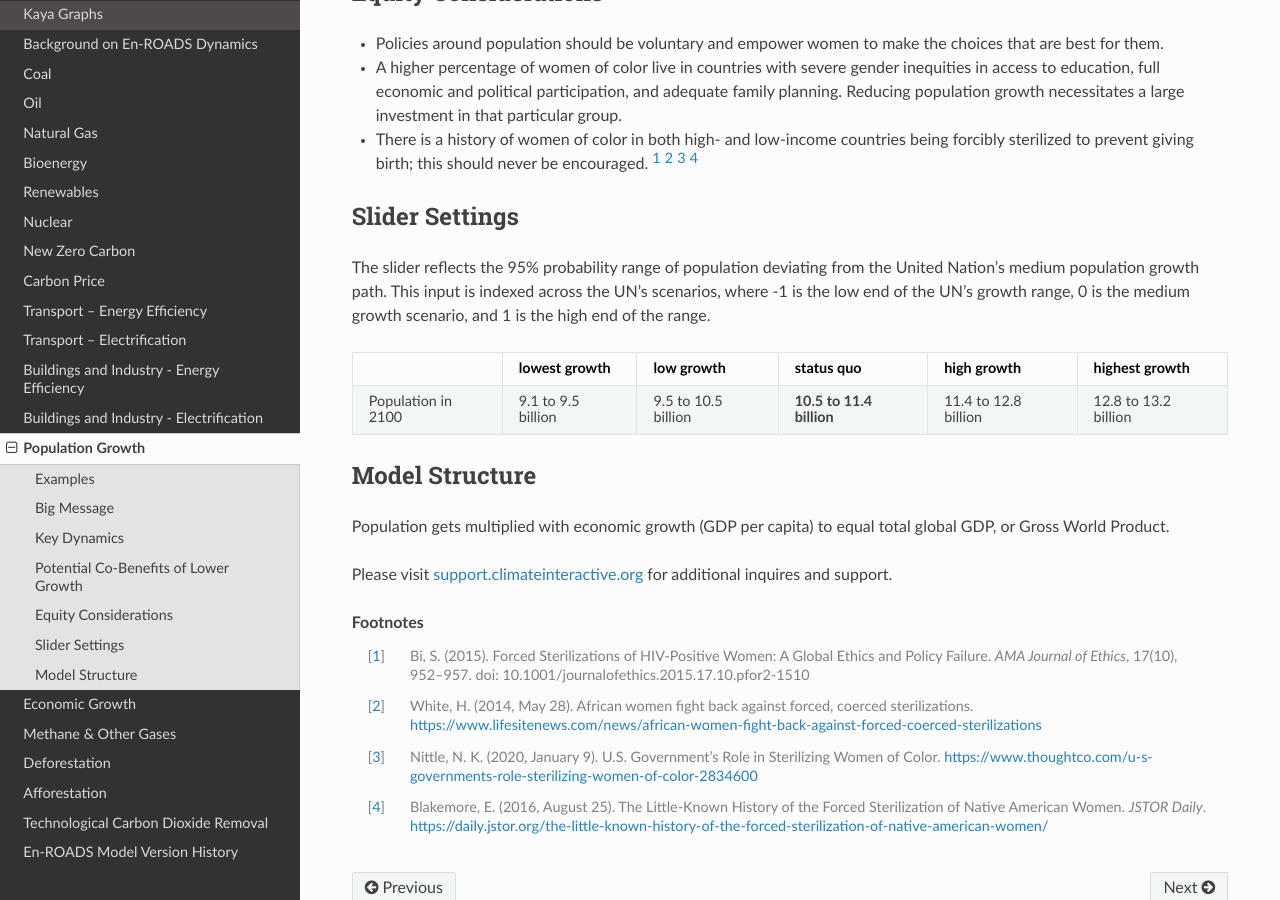
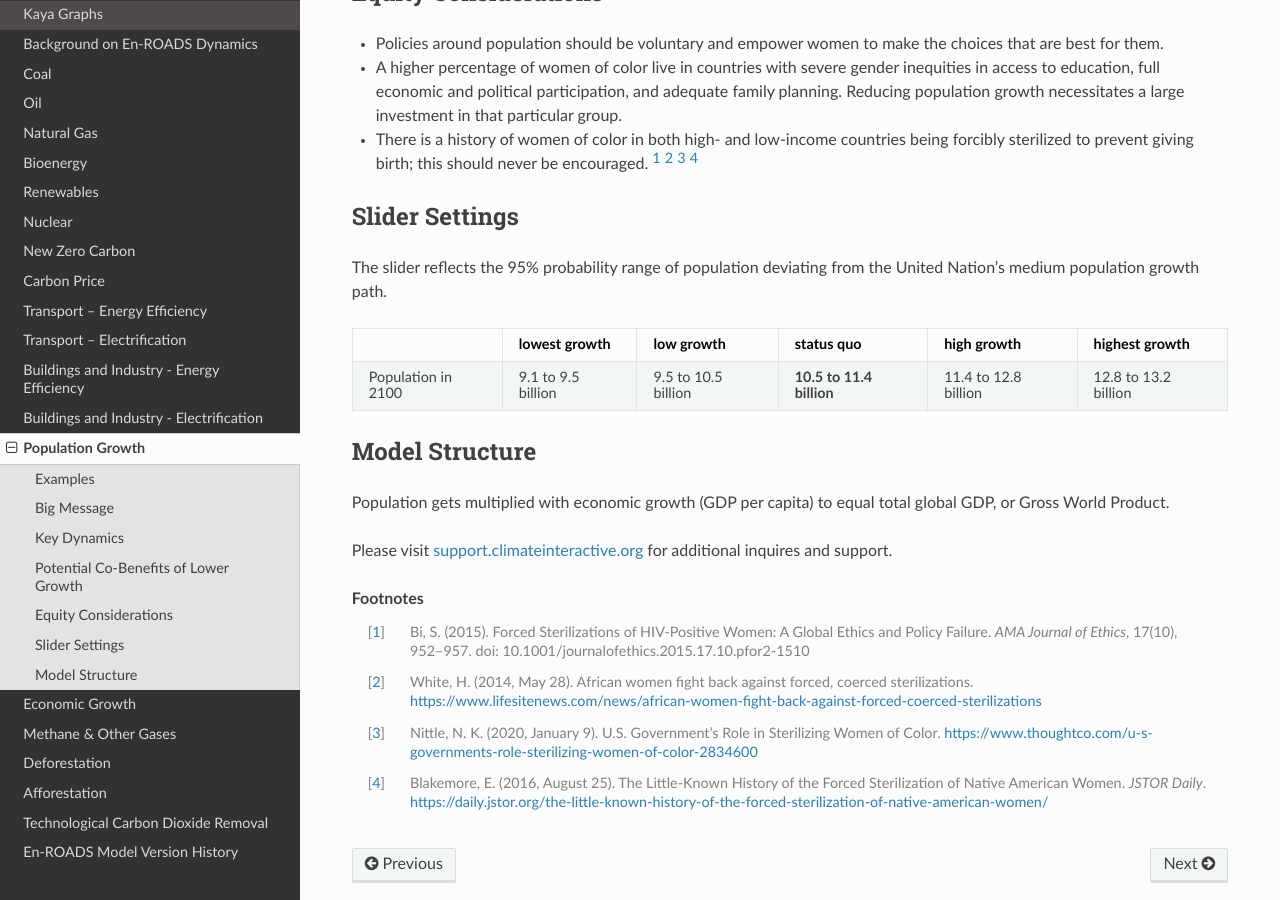
Before and after one commit to climateinteractive/enroads-guide, a Sphinx documentation site: the page built from docs/guide/population.rst, in a window 1280 px wide and 900 px high, scrolled down 849 px. Built offline with Sphinx 7.4.7 and the Read the Docs theme 2.0.0, drawn with Linux system fonts in a browser that asks for light colours.

Commit message:
Remove space from status quo cell that caused incorrect formatting, and remove sentence referring to [-1, 1] range (#29)

```diff
--- a/docs/guide/population.rst
+++ b/docs/guide/population.rst
@@ -38,12 +38,12 @@
 Slider Settings
 ---------------
 
-The slider reflects the 95% probability range of population deviating from the United Nation's medium population growth path. This input is indexed across the UN's scenarios, where -1 is the low end of the UN’s growth range, 0 is the medium growth scenario, and 1 is the high end of the range.
+The slider reflects the 95% probability range of population deviating from the United Nation's medium population growth path.
 
 ================== ========================= =================== ================================ ==================== ===============================
 \                  lowest growth             low growth          **status quo**                   high growth          highest growth
 ================== ========================= =================== ================================ ==================== ===============================
-Population in 2100 9.1 to 9.5 billion        9.5 to 10.5 billion  **10.5 to 11.4 billion**        11.4 to 12.8 billion 12.8 to 13.2 billion
+Population in 2100 9.1 to 9.5 billion        9.5 to 10.5 billion **10.5 to 11.4 billion**         11.4 to 12.8 billion 12.8 to 13.2 billion
 ================== ========================= =================== ================================ ==================== ===============================
 
 Model Structure
```
